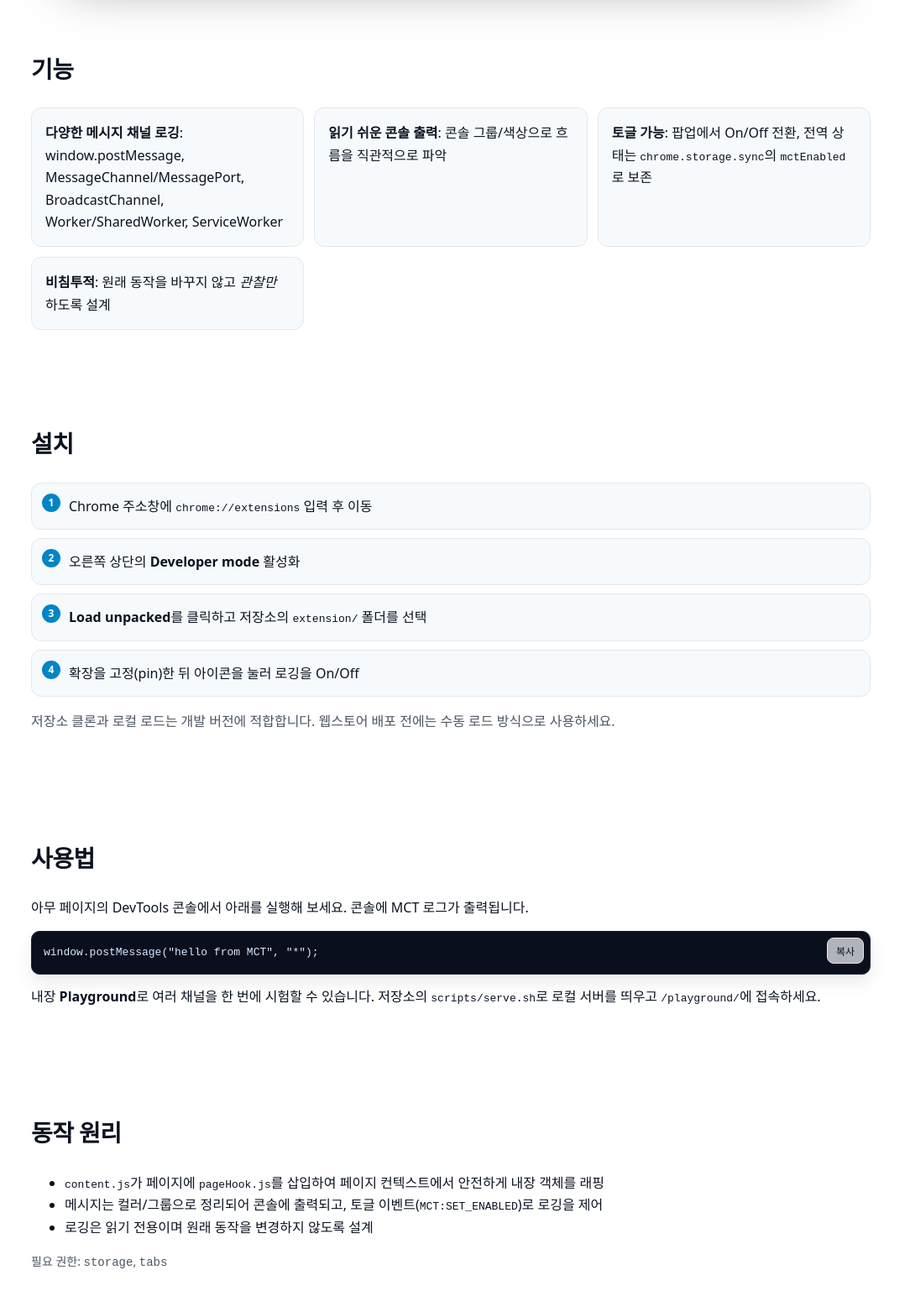
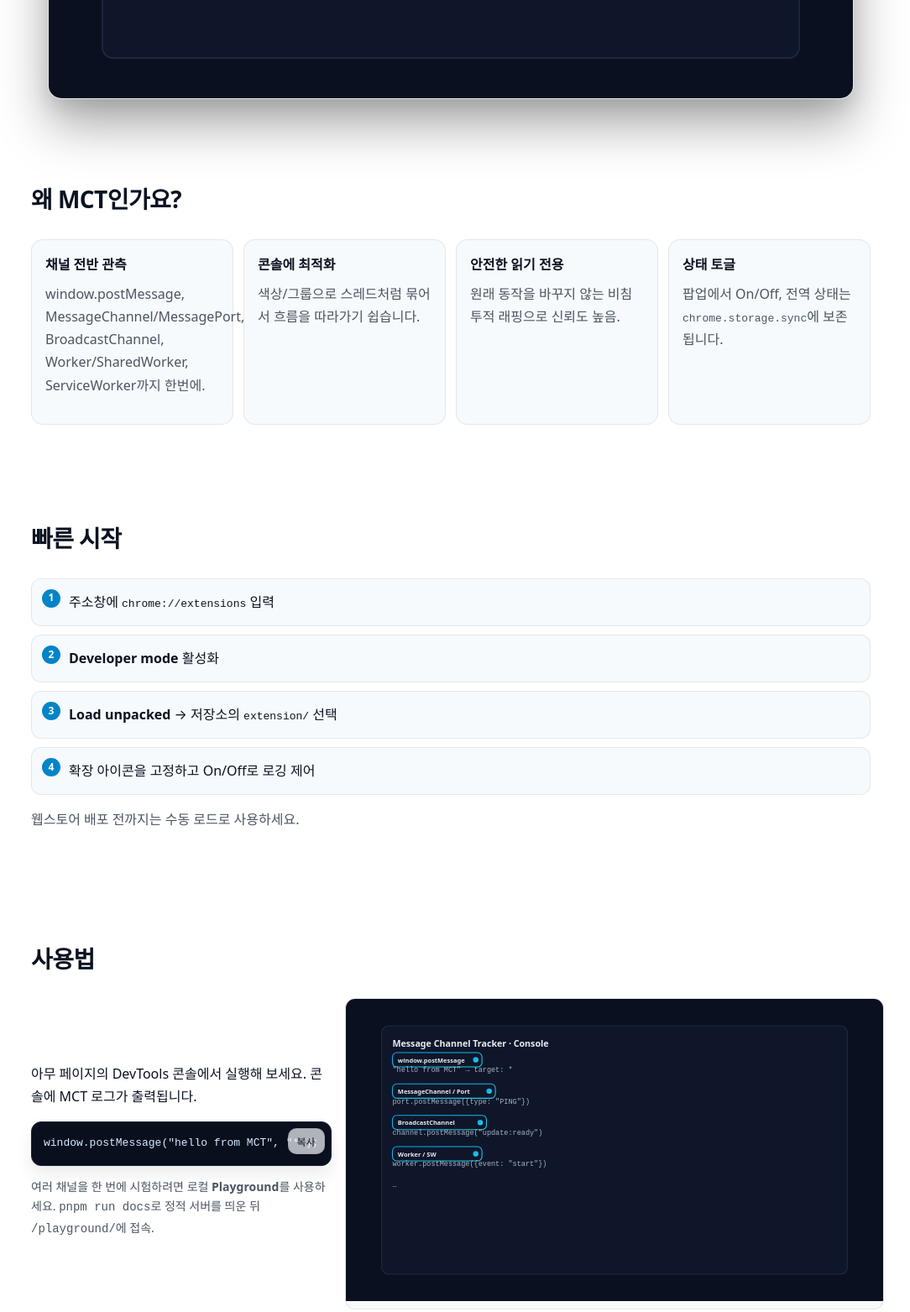
Before and after one commit to vreality64/message-channel-tracker, a browser extension: page docs/index.html in a window 1280 px wide. Shown: the part 959-2522 px from the top of the page at 84% size, without its empty margins (103-1187 px from the left). Drawn offline with Linux system fonts and the light colour scheme.

Commit message:
feat(docs): refine layout to modern clean style
Center hero with gradient headline, add badges, card grid, and split sections. Subtle outlines and better spacing to match the clean reference vibe while keeping content intact.

```diff
--- a/docs/index.html
+++ b/docs/index.html
@@ -41,15 +41,25 @@
 
     <main>
       <section class="hero container reveal">
+        <div class="hero-inner">
           <span class="kicker">Chrome 확장</span>
-        <h1>브라우저 메시지 흐름을 <span class="accent">깨뜨리지 않고</span> 관찰하세요</h1>
+          <h1>
+            메시지 채널을 <span class="gradient-text">깨뜨리지 않고</span>
+            관찰하세요
+          </h1>
           <p class="lead">
-          window.postMessage, MessageChannel, BroadcastChannel, Worker/ServiceWorker 등 다양한 채널의 메시지를 DevTools 콘솔에
-          컬러와 그룹으로 <strong>가독성 높게</strong> 보여주는 Chrome 확장입니다.
+            window.postMessage · MessageChannel · BroadcastChannel · Worker/ServiceWorker의 메시지를
+            <strong>색상과 그룹</strong>으로 정리해 DevTools 콘솔에서 한눈에.
           </p>
+          <div class="badges">
+            <span class="badge">비침투적</span>
+            <span class="badge">토글 가능</span>
+            <span class="badge">읽기 전용</span>
+          </div>
           <div class="cta">
             <a class="button primary" href="#install">빠르게 설치하기</a>
             <a class="button" href="https://github.com/vreality64/message-channel-tracker" target="_blank" rel="noopener">GitHub 보기</a>
+          </div>
         </div>
         <figure class="hero-visual">
           <img src="./assets/screenshot.svg" alt="Message Channel Tracker 콘솔 시각화 스크린샷" width="960" height="540" loading="eager" />
@@ -57,45 +67,73 @@
       </section>
 
       <section id="features" class="section container reveal">
-        <h2>기능</h2>
-        <ul class="feature-list">
-          <li><strong>다양한 메시지 채널 로깅</strong>: window.postMessage, MessageChannel/MessagePort, BroadcastChannel, Worker/SharedWorker, ServiceWorker</li>
-          <li><strong>읽기 쉬운 콘솔 출력</strong>: 콘솔 그룹/색상으로 흐름을 직관적으로 파악</li>
-          <li><strong>토글 가능</strong>: 팝업에서 On/Off 전환, 전역 상태는 <code>chrome.storage.sync</code>의 <code>mctEnabled</code>로 보존</li>
-          <li><strong>비침투적</strong>: 원래 동작을 바꾸지 않고 <em>관찰만</em> 하도록 설계</li>
+        <h2>왜 MCT인가요?</h2>
+        <ul class="feature-grid">
+          <li class="card">
+            <div class="card-title">채널 전반 관측</div>
+            <p class="card-desc">window.postMessage, MessageChannel/MessagePort, BroadcastChannel, Worker/SharedWorker, ServiceWorker까지 한번에.</p>
+          </li>
+          <li class="card">
+            <div class="card-title">콘솔에 최적화</div>
+            <p class="card-desc">색상/그룹으로 스레드처럼 묶어서 흐름을 따라가기 쉽습니다.</p>
+          </li>
+          <li class="card">
+            <div class="card-title">안전한 읽기 전용</div>
+            <p class="card-desc">원래 동작을 바꾸지 않는 비침투적 래핑으로 신뢰도 높음.</p>
+          </li>
+          <li class="card">
+            <div class="card-title">상태 토글</div>
+            <p class="card-desc">팝업에서 On/Off, 전역 상태는 <code>chrome.storage.sync</code>에 보존됩니다.</p>
+          </li>
         </ul>
       </section>
 
       <section id="install" class="section container reveal">
-        <h2>설치</h2>
+        <h2>빠른 시작</h2>
         <ol class="steps">
-          <li>Chrome 주소창에 <code>chrome://extensions</code> 입력 후 이동</li>
-          <li>오른쪽 상단의 <strong>Developer mode</strong> 활성화</li>
-          <li><strong>Load unpacked</strong>를 클릭하고 저장소의 <code>extension/</code> 폴더를 선택</li>
-          <li>확장을 고정(pin)한 뒤 아이콘을 눌러 로깅을 On/Off</li>
+          <li>주소창에 <code>chrome://extensions</code> 입력</li>
+          <li><strong>Developer mode</strong> 활성화</li>
+          <li><strong>Load unpacked</strong> → 저장소의 <code>extension/</code> 선택</li>
+          <li>확장 아이콘을 고정하고 On/Off로 로깅 제어</li>
         </ol>
-        <p class="note">저장소 클론과 로컬 로드는 개발 버전에 적합합니다. 웹스토어 배포 전에는 수동 로드 방식으로 사용하세요.</p>
+        <p class="note">웹스토어 배포 전까지는 수동 로드로 사용하세요.</p>
       </section>
 
       <section id="usage" class="section container reveal">
         <h2>사용법</h2>
-        <p>아무 페이지의 DevTools 콘솔에서 아래를 실행해 보세요. 콘솔에 MCT 로그가 출력됩니다.</p>
+        <div class="usage-grid">
+          <div>
+            <p>아무 페이지의 DevTools 콘솔에서 실행해 보세요. 콘솔에 MCT 로그가 출력됩니다.</p>
             <div class="code-block">
               <button class="copy-btn" data-copy="#demo-code">복사</button>
               <pre class="code"><code id="demo-code">window.postMessage("hello from MCT", "*");</code></pre>
             </div>
-        <p>내장 <strong>Playground</strong>로 여러 채널을 한 번에 시험할 수 있습니다. 저장소의 <code>scripts/serve.sh</code>로
-          로컬 서버를 띄우고 <code>/playground/</code>에 접속하세요.</p>
+            <p class="small">여러 채널을 한 번에 시험하려면 로컬 <strong>Playground</strong>를 사용하세요. <code>pnpm run docs</code>로
+              정적 서버를 띄운 뒤 <code>/playground/</code>에 접속.</p>
+          </div>
+          <figure class="usage-visual">
+            <img src="./assets/screenshot.svg" alt="MCT 콘솔 미리보기" width="640" height="360" loading="lazy" />
+          </figure>
+        </div>
       </section>
 
       <section id="how-it-works" class="section container reveal">
         <h2>동작 원리</h2>
+        <div class="split">
+          <div>
             <ul>
-          <li><code>content.js</code>가 페이지에 <code>pageHook.js</code>를 삽입하여 페이지 컨텍스트에서 안전하게 내장 객체를 래핑</li>
-          <li>메시지는 컬러/그룹으로 정리되어 콘솔에 출력되고, 토글 이벤트(<code>MCT:SET_ENABLED</code>)로 로깅을 제어</li>
-          <li>로깅은 읽기 전용이며 원래 동작을 변경하지 않도록 설계</li>
+              <li><code>content.js</code>가 <code>pageHook.js</code>를 삽입해 페이지 컨텍스트에서 안전하게 내장 객체를 래핑합니다.</li>
+              <li>메시지는 색상/그룹으로 정리되어 콘솔에 출력됩니다.</li>
+              <li>토글 이벤트(<code>MCT:SET_ENABLED</code>)로 로깅을 제어합니다.</li>
+              <li>원래 동작을 바꾸지 않는 <em>읽기 전용</em> 설계입니다.</li>
             </ul>
             <p class="small">필요 권한: <code>storage</code>, <code>tabs</code></p>
+          </div>
+          <div class="callout">
+            <div class="callout-title">주의</div>
+            <p>대량 메시지 환경에서는 성능을 위해 필요 시에만 On으로 전환하거나, 콘솔 필터링을 함께 사용하세요.</p>
+          </div>
+        </div>
       </section>
 
       <section id="faq" class="section container reveal">
--- a/docs/styles.css
+++ b/docs/styles.css
@@ -1,9 +1,9 @@
 /* Reset & base */
 * { box-sizing: border-box; }
 html, body { height: 100%; }
-body { margin: 0; font-family: ui-sans-serif, system-ui, -apple-system, Segoe UI, Roboto, Noto Sans, Apple SD Gothic Neo, Arial, "Apple Color Emoji", "Segoe UI Emoji"; line-height: 1.65; color: var(--fg); background: var(--bg); text-rendering: optimizeLegibility; -webkit-font-smoothing: antialiased; }
-:root { --bg: #0b1020; --fg: #e6edf3; --muted: #a6b3c2; --card: #0f1629; --border: #1f2a44; --accent: #0ea5e9; --accent-2: #22d3ee; --shadow: 0 10px 30px rgba(0,0,0,0.35); --ring: 0 0 0 3px color-mix(in oklab, var(--accent) 40%, transparent); }
-@media (prefers-color-scheme: light) { :root { --bg: #ffffff; --fg: #0b1220; --muted: #4b5563; --card: #f7fafc; --border: #e5e7eb; --accent: #0284c7; --accent-2: #06b6d4; --shadow: 0 10px 20px rgba(2,8,23,0.08); --ring: 0 0 0 3px color-mix(in oklab, var(--accent) 45%, transparent); } }
+body { margin: 0; font-family: ui-sans-serif, system-ui, -apple-system, Segoe UI, Roboto, Noto Sans, Apple SD Gothic Neo, Arial, "Apple Color Emoji", "Segoe UI Emoji"; line-height: 1.7; color: var(--fg); background: var(--bg); text-rendering: optimizeLegibility; -webkit-font-smoothing: antialiased; }
+:root { --bg: #0b1020; --fg: #e6edf3; --muted: #a6b3c2; --card: #0f1629; --border: #213052; --outline: color-mix(in oklab, var(--fg) 14%, transparent); --accent: #0ea5e9; --accent-2: #22d3ee; --shadow: 0 10px 30px rgba(0,0,0,0.35); --ring: 0 0 0 3px color-mix(in oklab, var(--accent) 40%, transparent); }
+@media (prefers-color-scheme: light) { :root { --bg: #ffffff; --fg: #0b1220; --muted: #4b5563; --card: #f7fafc; --border: #e5e7eb; --outline: color-mix(in oklab, var(--fg) 8%, transparent); --accent: #0284c7; --accent-2: #06b6d4; --shadow: 0 10px 20px rgba(2,8,23,0.08); --ring: 0 0 0 3px color-mix(in oklab, var(--accent) 45%, transparent); } }
 
 /* Explicit theme override */
 [data-theme="dark"] { --bg: #0b1020; --fg: #e6edf3; --muted: #a6b3c2; --card: #0f1629; --border: #1f2a44; --accent: #0ea5e9; --accent-2: #22d3ee; --shadow: 0 10px 30px rgba(0,0,0,0.35); --ring: 0 0 0 3px color-mix(in oklab, var(--accent) 40%, transparent); }
@@ -15,9 +15,11 @@ body { margin: 0; font-family: ui-sans-serif, system-ui, -apple-system, Segoe UI
 
 /* Typography */
 h1, h2, h3 { letter-spacing: -0.02em; }
+h1 { font-weight: 900; }
 h2 { font-size: clamp(22px, 2.2vw, 28px); }
-p { margin: 0.5em 0 0.9em; }
+p { margin: 0.5em 0 1em; }
 .kicker { color: var(--accent-2); font-weight: 800; text-transform: uppercase; letter-spacing: 0.12em; font-size: 12px; margin-bottom: 8px; display: inline-block; }
+.gradient-text { background: linear-gradient(90deg, var(--accent), var(--accent-2)); -webkit-background-clip: text; background-clip: text; color: transparent; }
 
 /* Header */
 .site-header { display: flex; align-items: center; justify-content: space-between; gap: 12px; padding: 14px 0; position: sticky; top: 0; background: color-mix(in oklab, var(--bg) 85%, transparent); backdrop-filter: blur(10px); border-bottom: 1px solid var(--border); z-index: 20; }
@@ -41,33 +43,37 @@ p { margin: 0.5em 0 0.9em; }
 }
 
 /* Hero */
-.hero { padding: 84px 0 32px; text-align: left; position: relative; }
-.hero h1 { font-size: clamp(28px, 4vw, 40px); line-height: 1.2; margin: 0 0 16px; }
-.hero .lead { font-size: 18px; color: var(--muted); max-width: 800px; }
-.cta { margin-top: 20px; display: flex; gap: 12px; flex-wrap: wrap; }
+.hero { padding: 100px 0 40px; text-align: center; position: relative; }
+.hero-inner { max-width: 850px; margin: 0 auto; }
+.hero h1 { font-size: clamp(30px, 5vw, 56px); line-height: 1.1; margin: 0 0 16px; }
+.hero .lead { font-size: 18px; color: var(--muted); max-width: 760px; margin: 0 auto; }
+.badges { display: flex; gap: 8px; justify-content: center; flex-wrap: wrap; margin-top: 12px; }
+.badge { display: inline-flex; align-items: center; gap: 6px; height: 28px; padding: 0 10px; border-radius: 999px; border: 1px solid var(--outline); background: color-mix(in oklab, var(--card) 65%, transparent); color: var(--fg); font-weight: 700; font-size: 12px; }
+.cta { margin: 20px auto 0; display: flex; gap: 12px; flex-wrap: wrap; justify-content: center; }
 .button { display: inline-flex; align-items: center; justify-content: center; gap: 8px; padding: 10px 16px; border-radius: 10px; background: var(--card); border: 1px solid var(--border); color: var(--fg); text-decoration: none; font-weight: 700; box-shadow: var(--shadow); }
 .button.primary { background: linear-gradient(135deg, var(--accent), var(--accent-2)); border: none; color: white; }
 .button:hover { transform: translateY(-1px); }
 .accent { color: var(--accent-2); font-weight: 800; }
-.hero::before { content: ""; position: absolute; inset: -120px 0 auto; height: 300px; pointer-events: none; background: radial-gradient(1200px 300px at 20% 20%, color-mix(in oklab, var(--accent) 25%, transparent), transparent 60%), radial-gradient(1000px 240px at 80% 10%, color-mix(in oklab, var(--accent-2) 25%, transparent), transparent 60%); filter: blur(20px); opacity: 0.6; }
-.hero-visual { margin-top: 22px; border-radius: 14px; overflow: clip; border: 1px solid var(--border); background: var(--card); box-shadow: 0 30px 60px rgba(0,0,0,0.35), var(--shadow); }
+.hero::before { content: ""; position: absolute; inset: -120px 0 auto; height: 340px; pointer-events: none; background: radial-gradient(1200px 300px at 20% 20%, color-mix(in oklab, var(--accent) 25%, transparent), transparent 60%), radial-gradient(1000px 240px at 80% 10%, color-mix(in oklab, var(--accent-2) 25%, transparent), transparent 60%); filter: blur(20px); opacity: 0.55; }
+.hero-visual { margin: 28px auto 0; max-width: 960px; border-radius: 16px; overflow: clip; border: 1px solid var(--outline); background: var(--card); box-shadow: 0 30px 60px rgba(0,0,0,0.35), var(--shadow); }
 .hero-visual img { display: block; width: 100%; height: auto; }
 
 /* Features */
-.feature-list { display: grid; grid-template-columns: repeat(auto-fit, minmax(260px, 1fr)); gap: 12px; padding: 0; list-style: none; margin: 16px 0 0; }
-.feature-list li { background: var(--card); border: 1px solid var(--border); border-radius: 12px; padding: 16px; transition: transform .2s ease, background .2s ease; }
-.feature-list li:hover { transform: translateY(-2px); }
+.feature-grid { display: grid; grid-template-columns: repeat(auto-fit, minmax(240px, 1fr)); gap: 12px; padding: 0; list-style: none; margin: 16px 0 0; }
+.card { background: var(--card); border: 1px solid var(--outline); border-radius: 14px; padding: 16px; transition: transform .2s ease, background .2s ease, border-color .2s ease; }
+.card:hover { transform: translateY(-2px); border-color: var(--border); }
+.card-title { font-weight: 900; margin-bottom: 6px; }
+.card-desc { color: var(--muted); }
 
-/* Steps */
 .steps { counter-reset: step; display: grid; gap: 10px; padding-left: 0; list-style: none; }
-.steps li { position: relative; background: var(--card); border: 1px solid var(--border); border-radius: 12px; padding: 14px 16px 14px 44px; }
+.steps li { position: relative; background: var(--card); border: 1px solid var(--outline); border-radius: 12px; padding: 14px 16px 14px 44px; }
 .steps li::before { counter-increment: step; content: counter(step); position: absolute; left: 12px; top: 12px; width: 22px; height: 22px; display: grid; place-items: center; border-radius: 50%; background: var(--accent); color: #fff; font-size: 12px; font-weight: 800; }
 .note { color: var(--muted); margin-top: 10px; }
 
 /* Code */
 .code-block { position: relative; }
-pre.code { background: #0a0f1e; color: #d6e9ff; border: 1px solid #17203a; border-radius: 10px; padding: 14px; overflow-x: auto; box-shadow: var(--shadow); }
-.copy-btn { position: absolute; top: 8px; right: 8px; font-size: 12px; padding: 6px 10px; border-radius: 8px; background: color-mix(in oklab, var(--card) 70%, transparent); border: 1px solid var(--border); color: var(--fg); cursor: pointer; }
+pre.code { background: #0a0f1e; color: #d6e9ff; border: 1px solid #17203a; border-radius: 12px; padding: 14px; overflow-x: auto; box-shadow: var(--shadow); }
+.copy-btn { position: absolute; top: 8px; right: 8px; font-size: 12px; padding: 6px 10px; border-radius: 10px; background: color-mix(in oklab, var(--card) 70%, transparent); border: 1px solid var(--outline); color: var(--fg); cursor: pointer; }
 .copy-btn:hover { transform: translateY(-1px); }
 
 /* Footer */
@@ -75,6 +81,13 @@ pre.code { background: #0a0f1e; color: #d6e9ff; border: 1px solid #17203a; borde
 
 /* Utilities */
 .small { font-size: 14px; color: var(--muted); }
+.split { display: grid; grid-template-columns: 1.2fr .8fr; gap: 16px; align-items: start; }
+@media (max-width: 840px) { .split { grid-template-columns: 1fr; } }
+.callout { border: 1px dashed var(--outline); background: color-mix(in oklab, var(--card) 70%, transparent); padding: 12px; border-radius: 12px; }
+.callout-title { font-weight: 900; margin-bottom: 6px; }
+.usage-grid { display: grid; grid-template-columns: 1fr 1fr; gap: 16px; align-items: center; }
+@media (max-width: 900px) { .usage-grid { grid-template-columns: 1fr; } }
+.usage-visual { margin: 0; border: 1px solid var(--outline); border-radius: 12px; overflow: clip; background: var(--card); }
 
 /* Reveal on scroll */
 .reveal { opacity: 0; transform: translateY(16px); transition: opacity .6s ease, transform .6s ease; }
```
Lines whose indentation alone changed are shown as unchanged.
